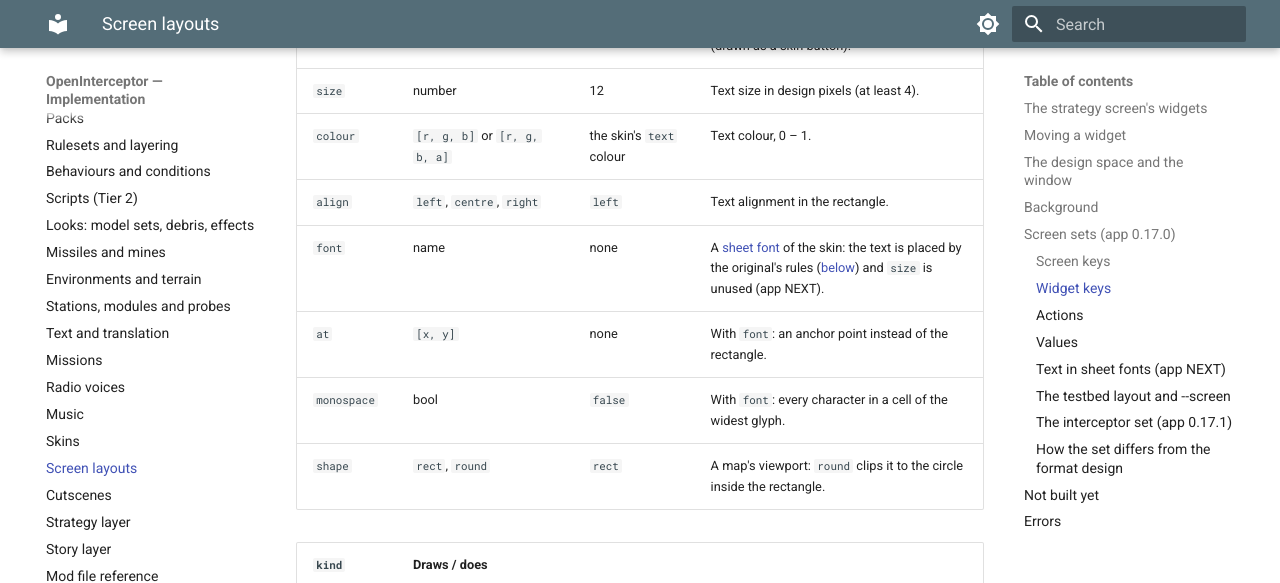
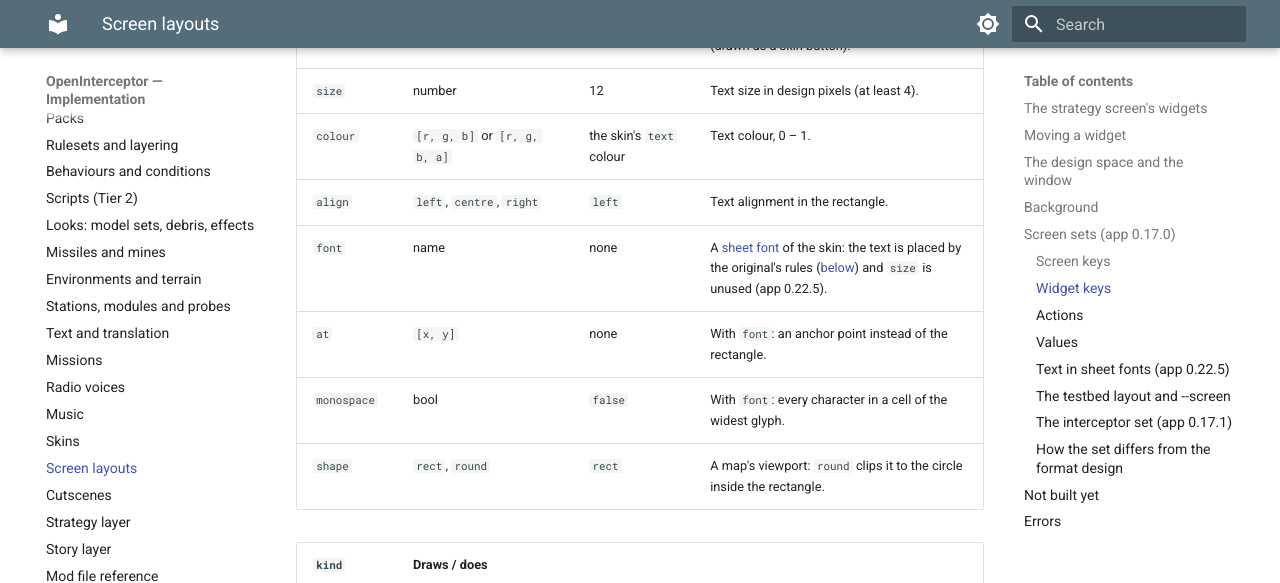
Before and after one commit to bbogovich/OpenInterceptor, an MkDocs documentation site: the page built from docs/modding/screens.md, in a window 1280 px wide and 900 px high, scrolled down 4319 px. Shown: the top 583 px of the window. Built offline with MkDocs 1.6.1 and Material for MkDocs 9.7.7, drawn with Linux system fonts in a browser that asks for light colours; some of the changed text lies outside the part shown.

Commit message:
Docs: app 0.22.5
Co-Authored-By: Claude Opus 5.5 <noreply@anthropic.com>

```diff
--- a/docs/modding/screens.md
+++ b/docs/modding/screens.md
@@ -167,7 +167,7 @@ and kept; one that cannot be loaded is reported on standard error once
 | `size` | number | 12 | Text size in design pixels (at least 4). |
 | `colour` | `[r, g, b]` or `[r, g, b, a]` | the skin's `text` colour | Text colour, 0 – 1. |
 | `align` | `left`, `centre`, `right` | `left` | Text alignment in the rectangle. |
-| `font` | name | none | A [sheet font](skins.md#sheet-fonts-app-next) of the skin: the text is placed by the original's rules ([below](#text-in-sheet-fonts-app-next)) and `size` is unused (app NEXT). |
+| `font` | name | none | A [sheet font](skins.md#sheet-fonts-app-next) of the skin: the text is placed by the original's rules ([below](#text-in-sheet-fonts-app-next)) and `size` is unused (app 0.22.5). |
 | `at` | `[x, y]` | none | With `font`: an anchor point instead of the rectangle. |
 | `monospace` | bool | `false` | With `font`: every character in a cell of the widest glyph. |
 | `shape` | `rect`, `round` | `rect` | A map's viewport: `round` clips it to the circle inside the rectangle. |
@@ -209,7 +209,7 @@ and kept; one that cannot be loaded is reported on standard error once
 
 A name the engine does not know shows as `?<name>`.
 
-### Text in sheet fonts (app NEXT)
+### Text in sheet fonts (app 0.22.5)
 
 A `value` or `text` widget with `font: <name>` is drawn in that [sheet font](skins.md#sheet-fonts-app-next)
 of the skin and placed by the two routines the original game uses for all its screen text
@@ -262,7 +262,7 @@ original has one, its links and a back button.
   readouts' order (from the original running) and the back buttons' positions. Since app 0.21.0
   the dial's six holes select the original's six speeds (`speed(0)` – `speed(5)`, verified from the
   program's clock table; see [`clock`](strategy.md#clock)).
-- **Since app NEXT** the readouts, the status bar, the base names and the Equipment & Personnel
+- **Since app 0.22.5** the readouts, the status bar, the base names and the Equipment & Personnel
   funds use the original's sheet fonts and anchors: the four readouts in 23010 centred on x 561 at
   y 370, 390, 410 and 430 (the time monospaced), the status bar centred in its bar, and the funds
   centred in the readout slot [299, 229, 145, 22] (was drawn 20 px above it, audit D-34). Lists,
```
Also changed, not shown: docs/implementation/architecture/presentation.md (+2 -2 lines), docs/implementation/status.md (+1 -1 lines), docs/implementation/testing/manual-tests.md (+1 -1 lines), docs/modding/reference.md (+2 -2 lines), docs/modding/skins.md (+2 -2 lines).
